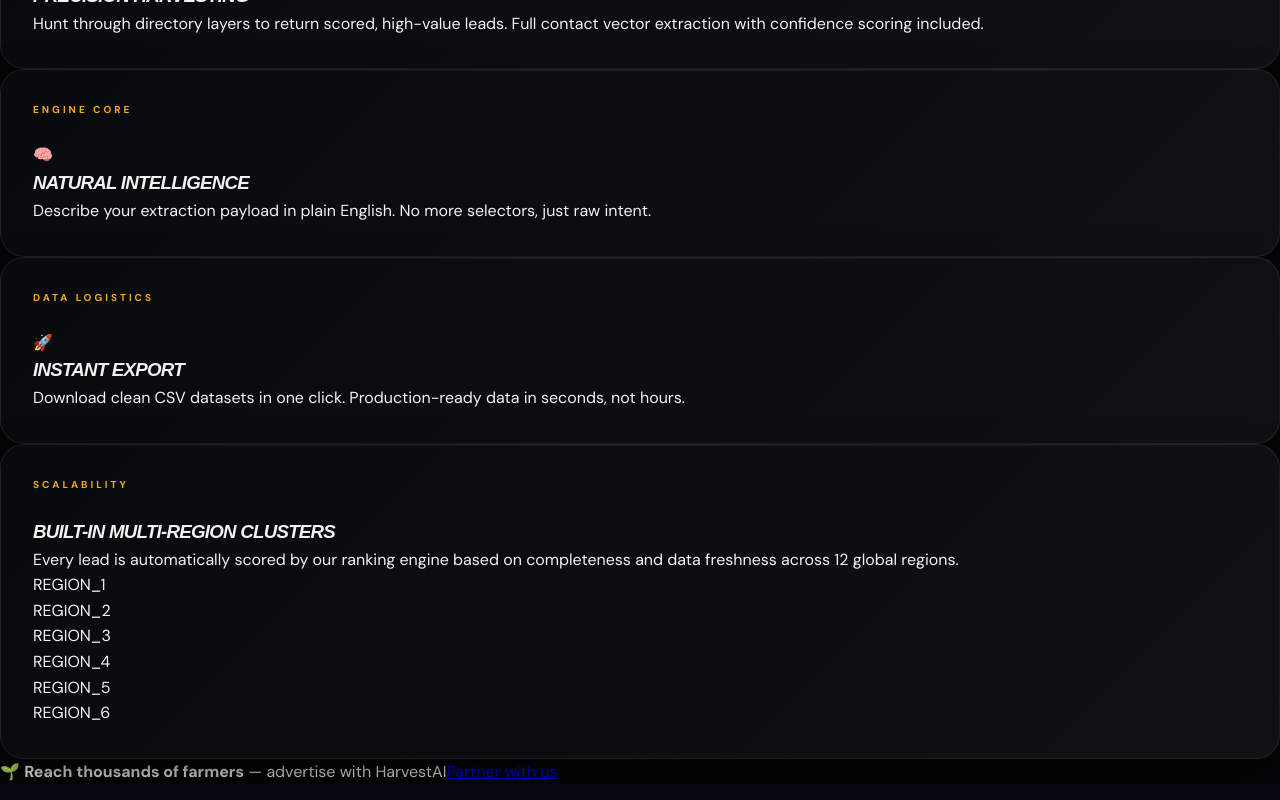
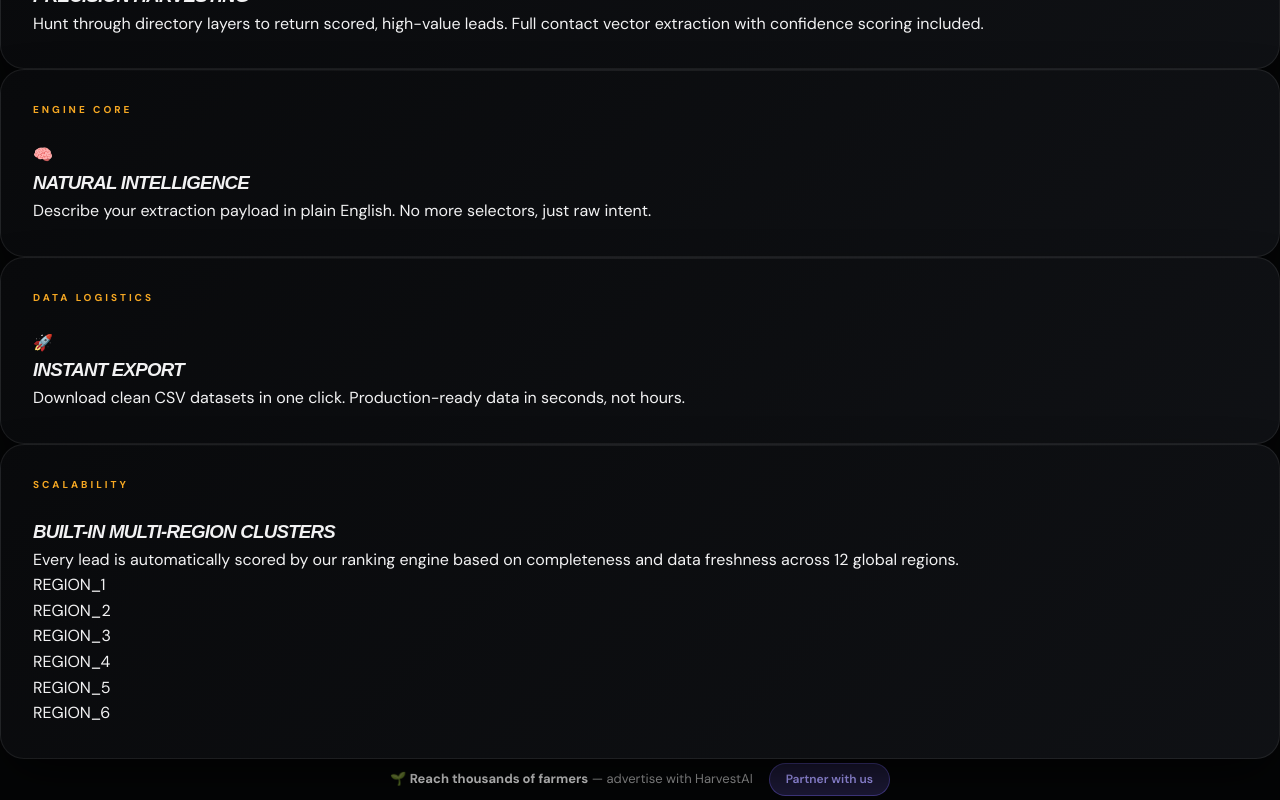
Before and after one commit to bibi231/HarvestAI, a React (Vite) app in the folder client/: page / in a window 1280 px wide. Shown: the part 504-1304 px from the top of the page. Built offline with nearby package versions, Linux system fonts and the light colour scheme; no server answers; a web font is replaced by a local one.

Commit message:
style: convert sticky ad to inline ad banner between content and footer

```diff
--- a/client/src/index.css
+++ b/client/src/index.css
@@ -354,7 +354,7 @@ td:last-child { border-radius: 0 12px 12px 0; }
 .rai-nl-foot a { color: rgba(255,255,255,0.45); }
 
 /* ── Sticky Ad Placeholder ── */
-.sticky-anchor-ad-placeholder {
+.inline-ad-placeholder {
   display: flex;
   align-items: center;
   justify-content: center;
@@ -365,8 +365,8 @@ td:last-child { border-radius: 0 12px 12px 0; }
   font-size: 13px;
   color: rgba(255,255,255,0.6);
 }
-.sticky-anchor-ad-placeholder strong { color: rgba(255,255,255,0.85); }
-.sticky-anchor-ad-cta {
+.inline-ad-placeholder strong { color: rgba(255,255,255,0.85); }
+.inline-ad-cta {
   padding: 6px 16px;
   background: rgba(124,106,247,0.2);
   border: 1px solid rgba(124,106,247,0.4);
@@ -378,4 +378,4 @@ td:last-child { border-radius: 0 12px 12px 0; }
   white-space: nowrap;
   transition: all 0.2s;
 }
-.sticky-anchor-ad-cta:hover { background: rgba(124,106,247,0.35); color: #fff; }
+.inline-ad-cta:hover { background: rgba(124,106,247,0.35); color: #fff; }
```
